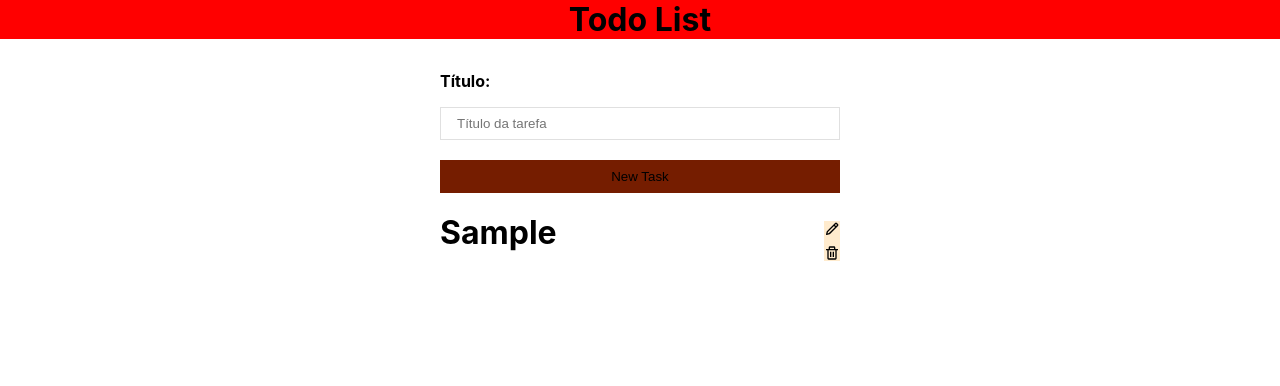
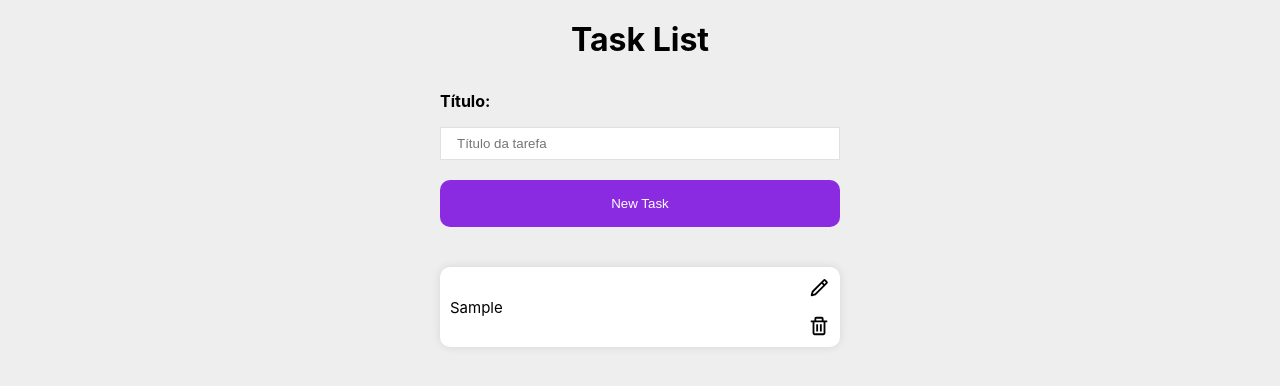
Before and after one commit to erickfelip/Todo-list, a React (Create React App) app: page / in a window 1280 px wide. Both pictures are taken after typing "Sample" into the empty fields and a click on the input "New Task". Shown: the top 386 px of the page. Built offline with nearby package versions, Linux system fonts and the light colour scheme.

Commit message:
refactor: Fix css components
- Header
- TaskForm
- TaskList

```diff
--- a/src/components/Header/index.tsx
+++ b/src/components/Header/index.tsx
@@ -4,7 +4,7 @@ import { Container, Content } from "./styles";
 export const Header = () => {
   return (
     <Container>
-      <Content>Todo List</Content>
+      <Content>Task List</Content>
     </Container>
   );
 };
--- a/src/components/Header/styles.ts
+++ b/src/components/Header/styles.ts
@@ -4,7 +4,7 @@ export const Container = styled.header`
   display: flex;
   justify-content: center;
   align-items: center;
-  background-color: red;
+  padding-top: 20px;
 `;
 
 export const Content = styled.h1``;
--- a/src/components/TaskForm/styles.ts
+++ b/src/components/TaskForm/styles.ts
@@ -27,10 +27,12 @@ export const Input = styled.input`
 `;
 
 export const SubmitInput = styled.input`
-  padding: 0.5rem 1rem;
-  background-color: #751d00;
+  padding: 1rem;
+  background-color: blueviolet;
+  border-radius: 10px;
   margin-bottom: 1.5em;
   transition: 0.5s;
-  border: 1px solid #751d00;
+  border: none;
   cursor: pointer;
+  color: white;
 `;
--- a/src/components/TaskList/index.tsx
+++ b/src/components/TaskList/index.tsx
@@ -1,7 +1,8 @@
 import React from "react";
 import { Task } from "../../@types";
-import { Wrapper, Content, Icons, Container, NoTask } from "./styles";
+import { Wrapper, Content, Icons, Container, NoTask, Text } from "./styles";
 import { BiPencil, BiTrash } from "react-icons/bi";
+import { MdList } from "react-icons/md";
 
 interface Props {
   taskList: Task[];
@@ -16,7 +17,7 @@ export const TaskList = ({ taskList, handleDelete, handleEditTask }: Props) => {
         taskList.map((task) => (
           <Wrapper key={task.id}>
             <Content>
-              <h1>{task.title}</h1>
+              <Text>{task.title}</Text>
             </Content>
             <Icons>
               <BiPencil onClick={() => handleEditTask(task)} />
@@ -25,7 +26,10 @@ export const TaskList = ({ taskList, handleDelete, handleEditTask }: Props) => {
           </Wrapper>
         ))
       ) : (
-        <NoTask>Has no task</NoTask>
+        <NoTask>
+          <MdList size={40} />
+          <Text>Você não tem tarefas registradas :( </Text>
+        </NoTask>
       )}
     </Container>
   );
--- a/src/components/TaskList/styles.ts
+++ b/src/components/TaskList/styles.ts
@@ -5,27 +5,42 @@ export const Wrapper = styled.div`
   justify-content: space-between;
   align-items: center;
   max-width: 400px;
+  height: 100%;
   margin: 0 auto;
+  background-color: white;
+  margin-top: 20px;
+  border-radius: 10px;
+  padding: 10px;
+
+  box-shadow: 0 0 10px rgba(0, 0, 0, 0.1);
+  transition-duration: 0.5s;
+  &:hover {
+    box-shadow: 0 12px 16px 0 rgba(0, 0, 0, 0.24),
+      0 12px 16px 0 rgba(0, 0, 0, 0.19);
+  }
 `;
 
 export const Content = styled.div`
-  text-align: left;
-  margin-bottom: 1rem;
-  font-size: 1em;
+  text-align: center;
+  font-size: 15px;
 `;
 
-export const Icons = styled.div`
+export const Icons = styled.h1`
   display: flex;
   flex-direction: column;
-  background-color: blanchedalmond;
   cursor: pointer;
-  gap: 0.5rem;
+  gap: 1rem;
+  font-size: 22px;
 `;
 
 export const Container = styled.div``;
 
 export const NoTask = styled.div`
+  gap: 1rem;
   display: flex;
   align-items: center;
   justify-content: center;
+  flex-direction: column;
 `;
+
+export const Text = styled.p``;
--- a/src/styles/global.ts
+++ b/src/styles/global.ts
@@ -1,5 +1,5 @@
 import { createGlobalStyle } from "styled-components";
-import 'react-toastify/dist/ReactToastify.css';
+import "react-toastify/dist/ReactToastify.css";
 
 export default createGlobalStyle`
 *{
@@ -7,10 +7,13 @@ export default createGlobalStyle`
     padding: 0;
     box-sizing: border-box;
     outline: 0;
+
 }
 body {
     margin: 0;
     font-family: -apple-system, BlinkMacSystemFont, "Segoe UI", Roboto, Oxygen,
     Ubuntu, Cantarell, "Open Sans", "Helvetica Neue", sans-serif;
+    background-color:#eee ;
+    min-height: 100vh;
 }
 `;
```
